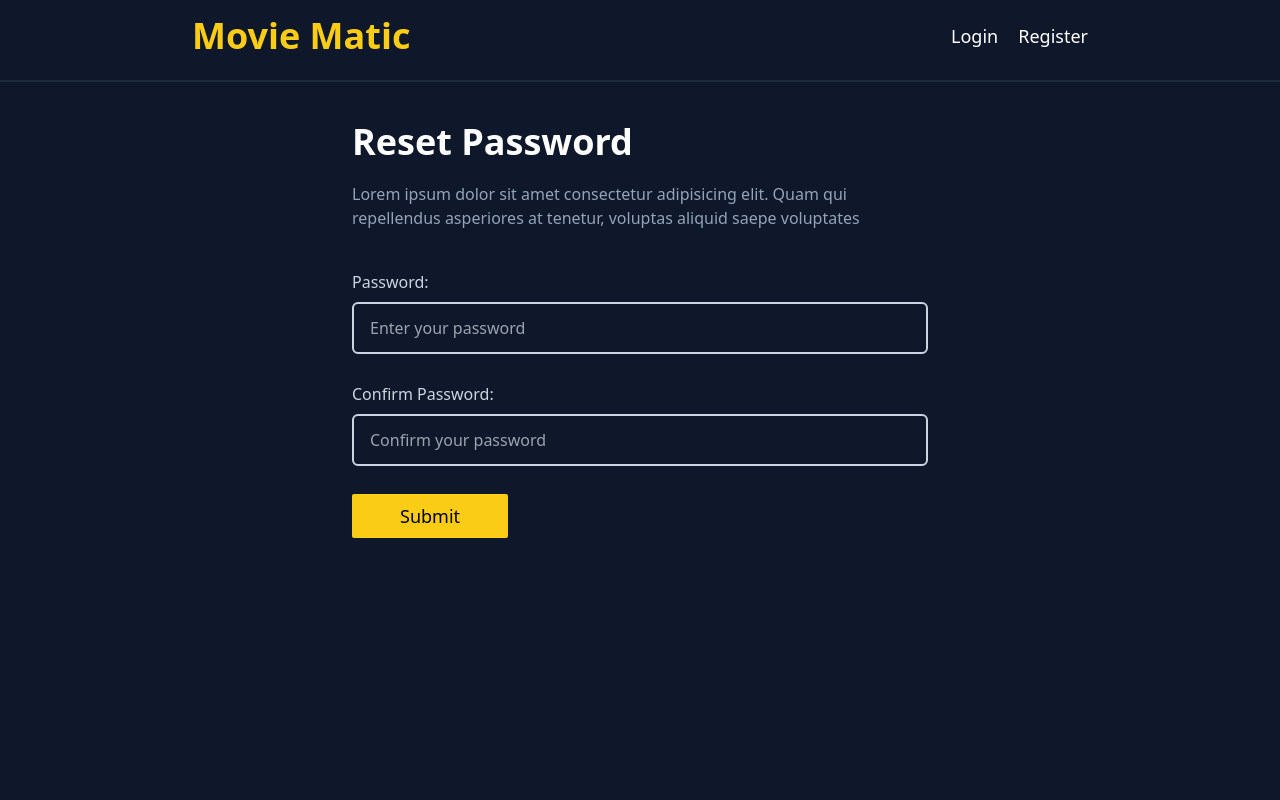
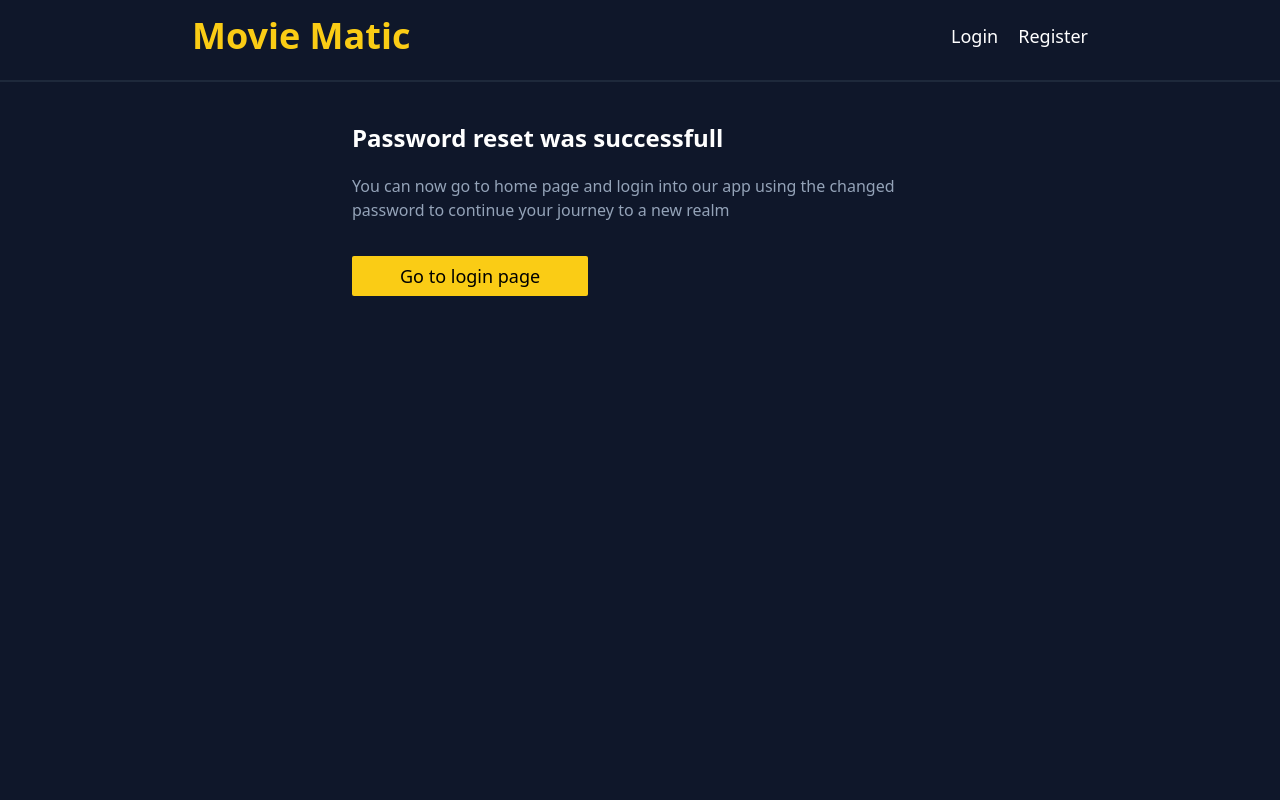
Before and after one commit to vk-develops/Secure-MERN-Authentication, a React (Vite) app in the folder Frontend/: page /reset-password/1/1 in a window 1280 px wide. Shown: the top 800 px of the page. Built offline with nearby package versions, Linux system fonts and the light colour scheme; no server answers.

Commit message:
feat: Added condition render on password reset page to improve UX

```diff
--- a/Frontend/src/Pages/PasswordResetPage.jsx
+++ b/Frontend/src/Pages/PasswordResetPage.jsx
@@ -1,5 +1,5 @@
 import React, { useState } from "react";
-import { useParams } from "react-router-dom";
+import { Link, useParams } from "react-router-dom";
 import { useErrorToast, useSuccessToast } from "../Hooks/useToast";
 
 const PasswordResetPage = () => {
@@ -7,6 +7,8 @@ const PasswordResetPage = () => {
 
     const [password, setPassword] = useState("");
     const [confirmPassword, setConfirmPassword] = useState("");
+
+    const [isPasswordChanged, setIsPasswordChanged] = useState(false);
 
     const functionalityHandler = async () => {
         try {
@@ -30,6 +32,7 @@ const PasswordResetPage = () => {
 
             if (response.ok) {
                 useSuccessToast(data.message);
+                setIsPasswordChanged(true);
             } else {
                 useErrorToast(data.message);
             }
@@ -49,15 +52,17 @@ const PasswordResetPage = () => {
     };
 
     return (
+        <>
+            {isPasswordChanged ? (
                 <section className="max-w-xl h-screen mx-auto">
                     <div className="mt-10">
                         <h1 className="font-bold text-4xl text-white">
                             Reset Password
                         </h1>
                         <p className="font-regular text-base text-slate-400 py-5">
-                    Lorem ipsum dolor sit amet consectetur adipisicing elit.
-                    Quam qui repellendus asperiores at tenetur, voluptas aliquid
-                    saepe voluptates
+                            Lorem ipsum dolor sit amet consectetur adipisicing
+                            elit. Quam qui repellendus asperiores at tenetur,
+                            voluptas aliquid saepe voluptates
                         </p>
                     </div>
 
@@ -84,7 +89,9 @@ const PasswordResetPage = () => {
                                     placeholder="Confirm your password"
                                     required
                                     value={confirmPassword}
-                            onChange={(e) => setConfirmPassword(e.target.value)}
+                                    onChange={(e) =>
+                                        setConfirmPassword(e.target.value)
+                                    }
                                 />
                             </div>
                         </div>
@@ -96,6 +103,27 @@ const PasswordResetPage = () => {
                         </button>
                     </form>
                 </section>
+            ) : (
+                <section className="max-w-xl h-screen mx-auto">
+                    <div className="mt-10">
+                        <h1 className="font-bold text-2xl text-white">
+                            Password reset was successfull
+                        </h1>
+                        <p className="font-regular text-base text-slate-400 py-5 mb-5">
+                            You can now go to home page and login into our app
+                            using the changed password to continue your journey
+                            to a new realm
+                        </p>
+                        <Link
+                            to="/login"
+                            className="py-2 px-12 text-lg font-medium rounded-sm bg-yellow-400"
+                        >
+                            Go to login page
+                        </Link>
+                    </div>
+                </section>
+            )}
+        </>
     );
 };
 
```
Lines whose indentation alone changed are shown as unchanged.
